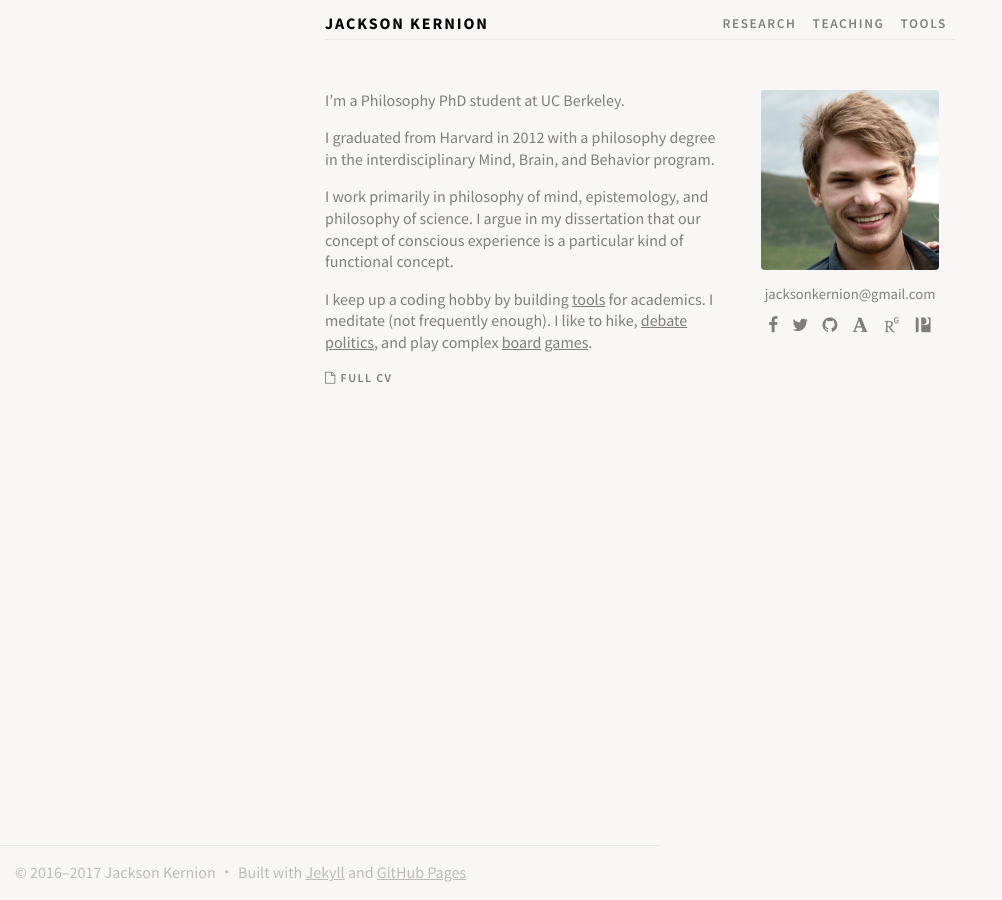
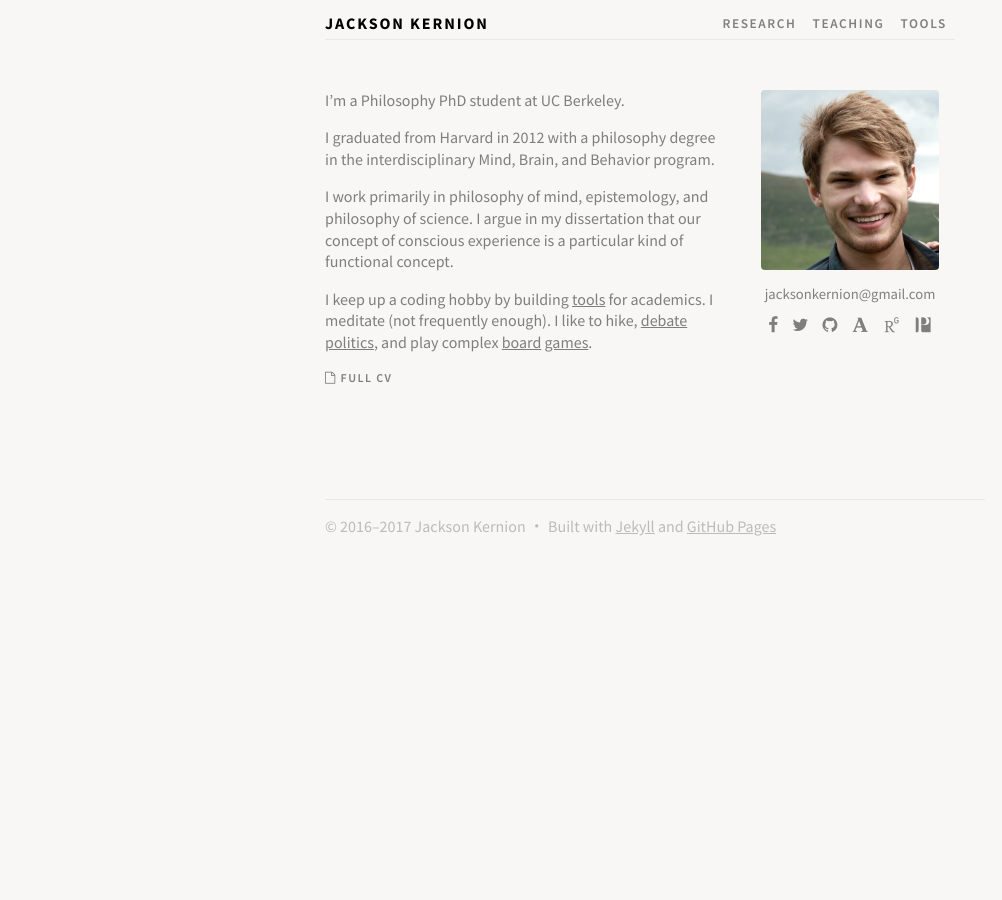
Before and after one commit to jacksonkernion/jacksonkernion.github.io, a Jekyll site: the page built from index.md, in a window 1280 px wide. Shown: the whole page, without its empty margins (0-1002 px from the left). Built offline with Jekyll 4.4.1, drawn with Linux system fonts in a browser that asks for light colours; nearby versions of some CDN libraries; some web fonts are replaced; our own code applies the rules of GitHub Pages for plain Markdown files.

Commit message:
Footer tweak.

```diff
--- a/_layouts/default.html
+++ b/_layouts/default.html
@@ -96,11 +96,9 @@
 
   {% endif %}
 
-</div>
-
-
-<div class="footer container">
-  <p>© 2016–2017 Jackson Kernion ・ Built with <a href="https://jekyllrb.com">Jekyll</a> and <a href="https://pages.github.com">GitHub Pages</a></p>
+  <div class="footer">
+    <p>© 2016–2017 Jackson Kernion ・ Built with <a href="https://jekyllrb.com">Jekyll</a> and <a href="https://pages.github.com">GitHub Pages</a></p>
+  </div>
 </div>
 
 <script>
```
